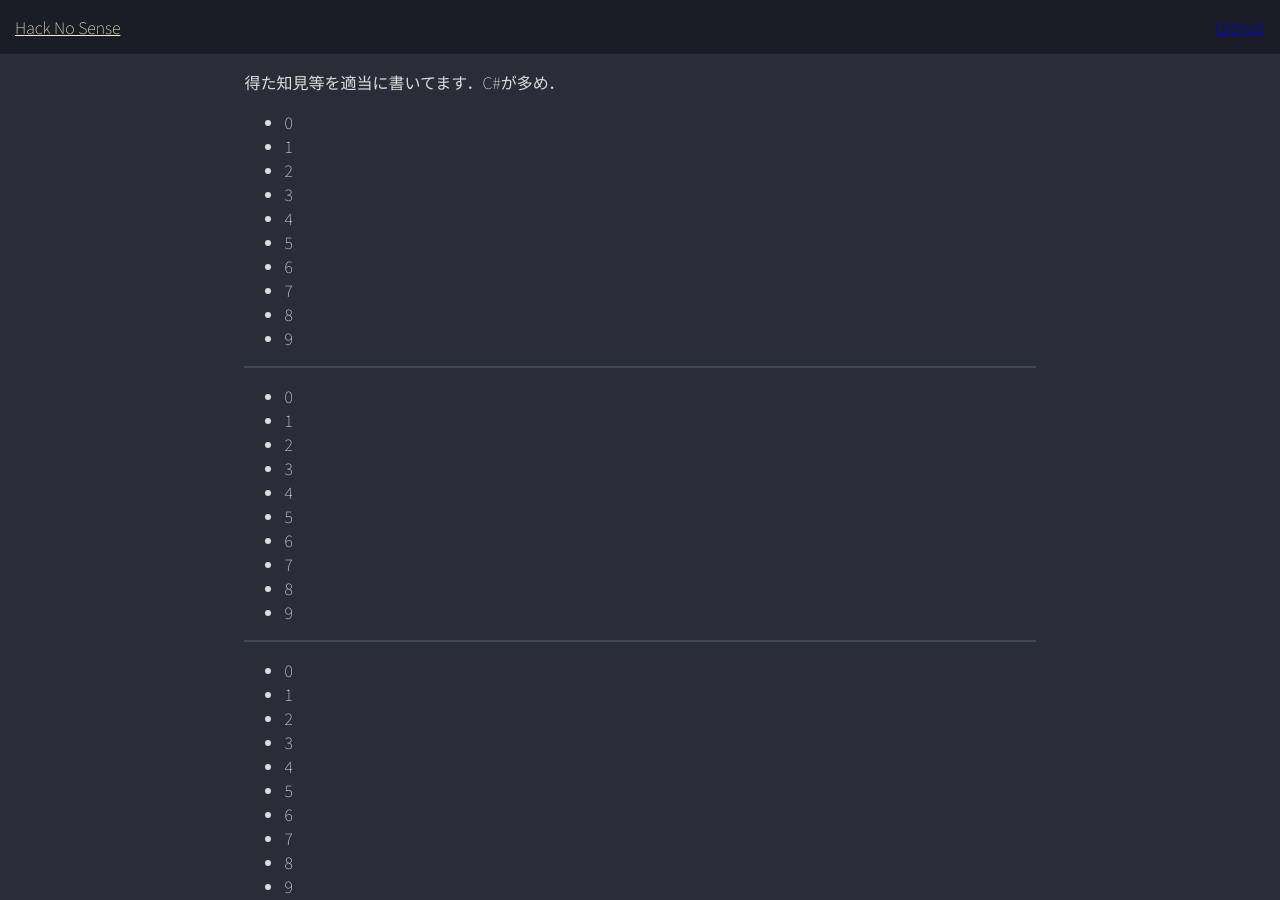
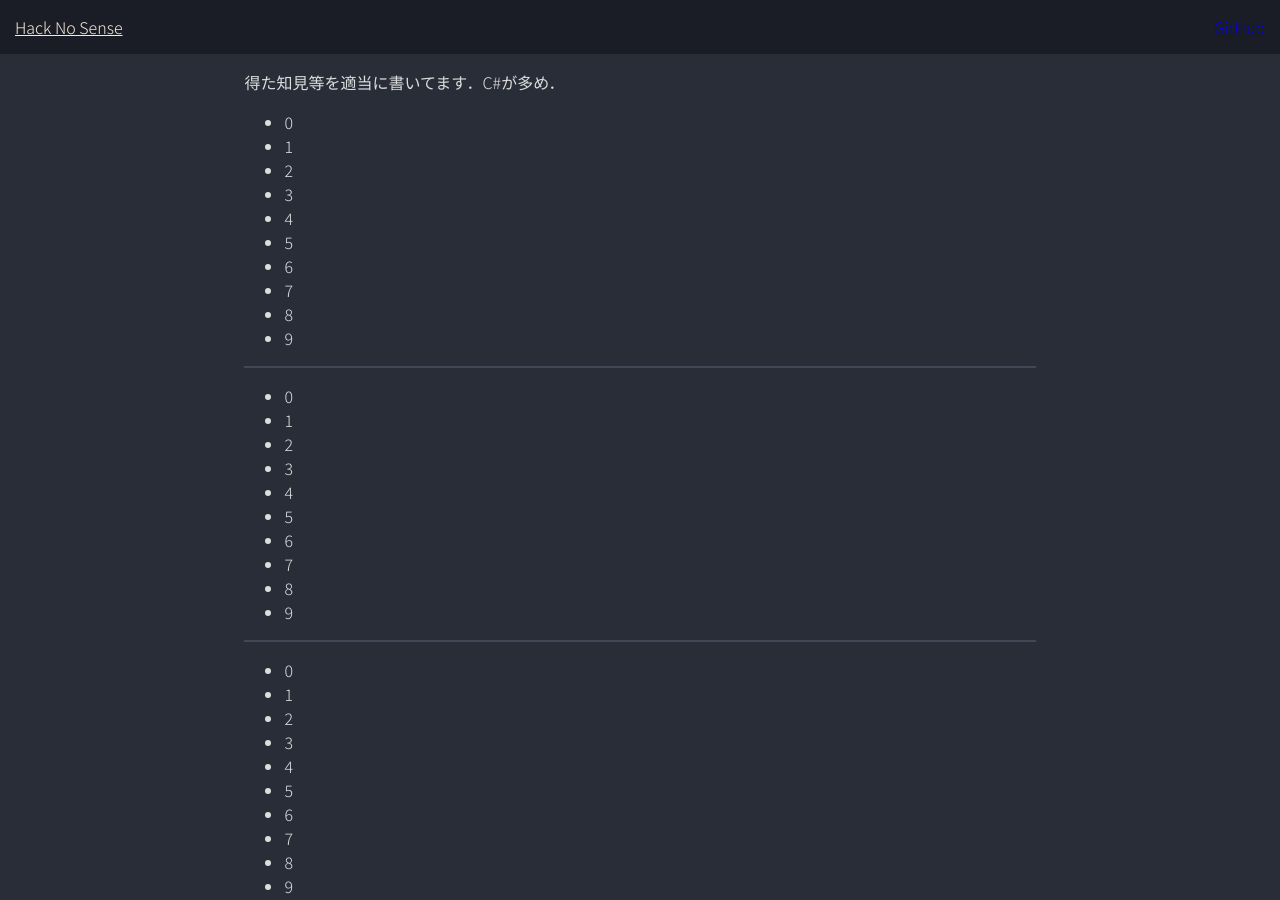
Before and after one commit to maemon4095/Hack-a-Sense, a Jekyll site: the page built from pages/home.md, in a window 1280 px wide and 900 px high. Built offline with Jekyll 4.4.1, drawn with Linux system fonts in a browser that asks for light colours.

Commit message:
copy from main

```diff
--- a/_includes/top.html
+++ b/_includes/top.html
@@ -4,8 +4,10 @@
 <head>
   <meta charset="utf-8">
   <meta name="viewport" content="width=device-width,initial-scale=1">
+  <!--fonts-->
   <link rel="preconnect" href="https://fonts.googleapis.com">
   <link rel="preconnect" href="https://fonts.gstatic.com" crossorigin>
-  <link href="https://fonts.googleapis.com/css2?family=Noto+Sans+JP:wght@100&display=swap" rel="stylesheet">
+  <link href="https://fonts.googleapis.com/css2?family=Noto+Sans+JP:wght@300&display=swap" rel="stylesheet">
+  <!--stylesheets-->
   <link rel="stylesheet" href="{{ 'assets/css/styles.css' | relative_url }}">
 </head>
```
